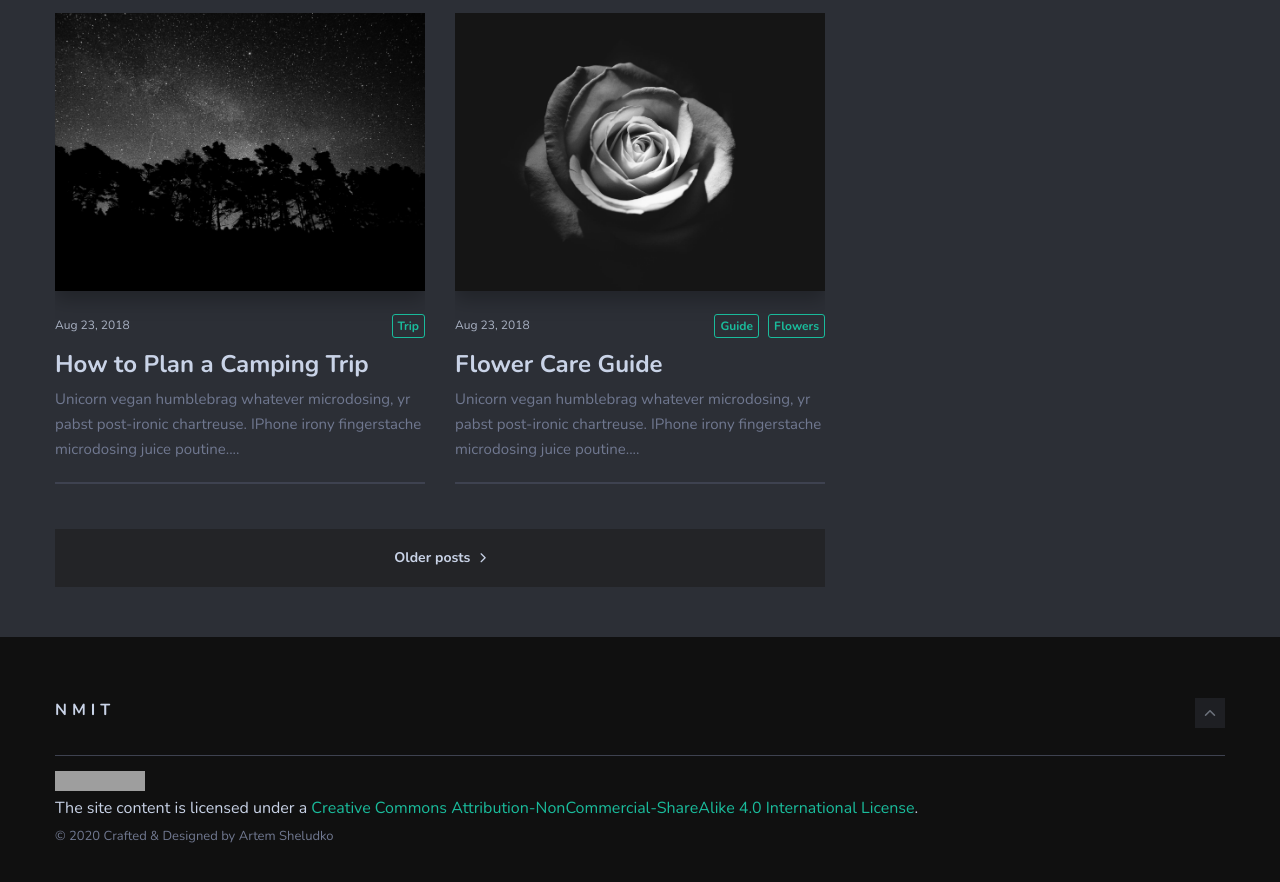
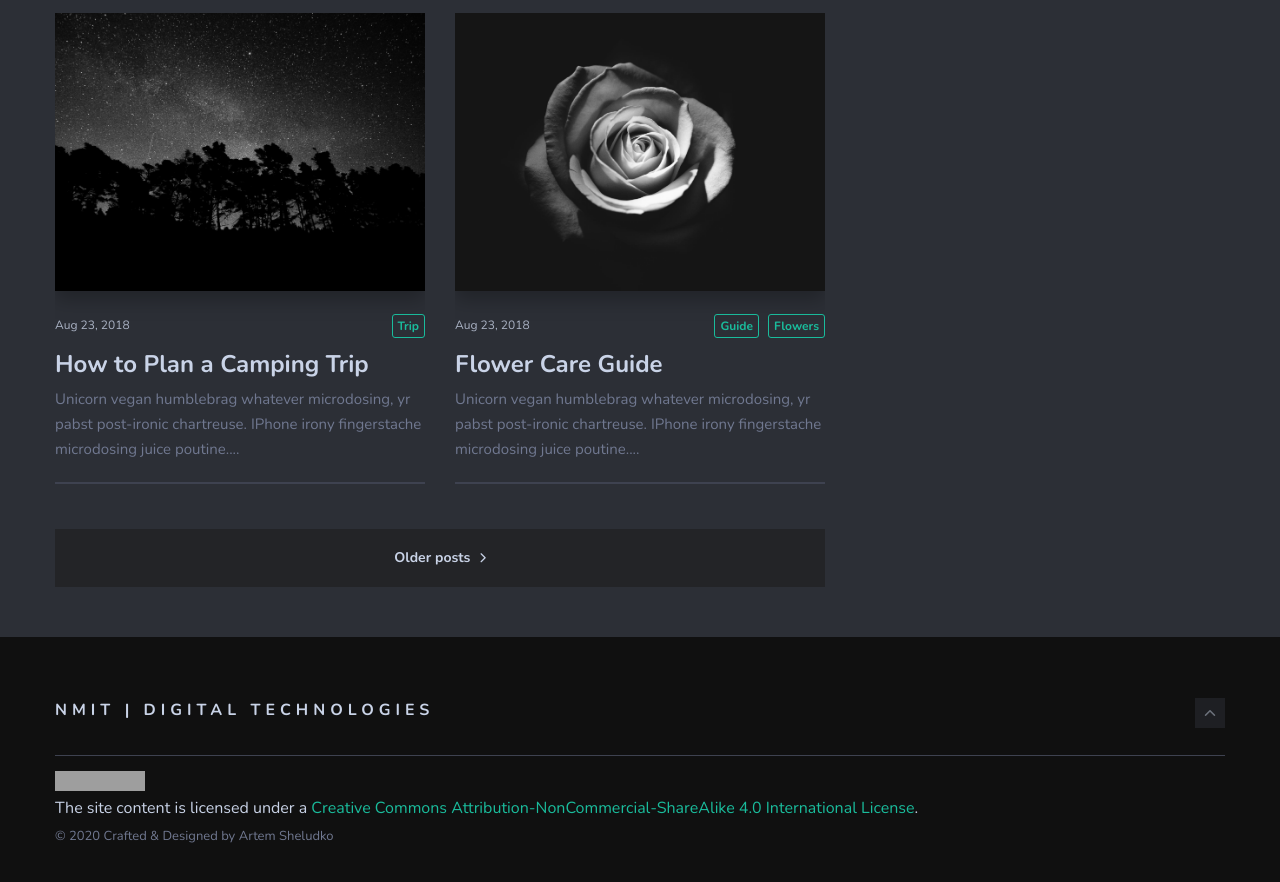
Before and after one commit to larsoliverdam/nmit, a Jekyll site: the page built from index.html, in a window 1280 px wide and 900 px high, scrolled down 1703 px. Shown: the top 882 px of the window. Built offline with Jekyll 4.4.1, drawn with Linux system fonts in a browser that asks for light colours; nearby versions of some CDN libraries; the list of posts is cut into pages by our own code; grey boxes are pictures that could not be loaded.

Commit message:
Digital Technologies added to footer

```diff
--- a/_includes/footer.html
+++ b/_includes/footer.html
@@ -4,7 +4,7 @@
       <div class="col col-12">
         <div class="footer-top">
           <h2 class="logo-title">
-            <a href="{{site.baseurl}}/" class="logo-text">NMIT</a>
+            <a href="{{site.baseurl}}/" class="logo-text">NMIT | Digital Technologies</a>
           </h2>
           <div class="top"><i class="ion ion-ios-arrow-up"></i></div>
         </div>
```
